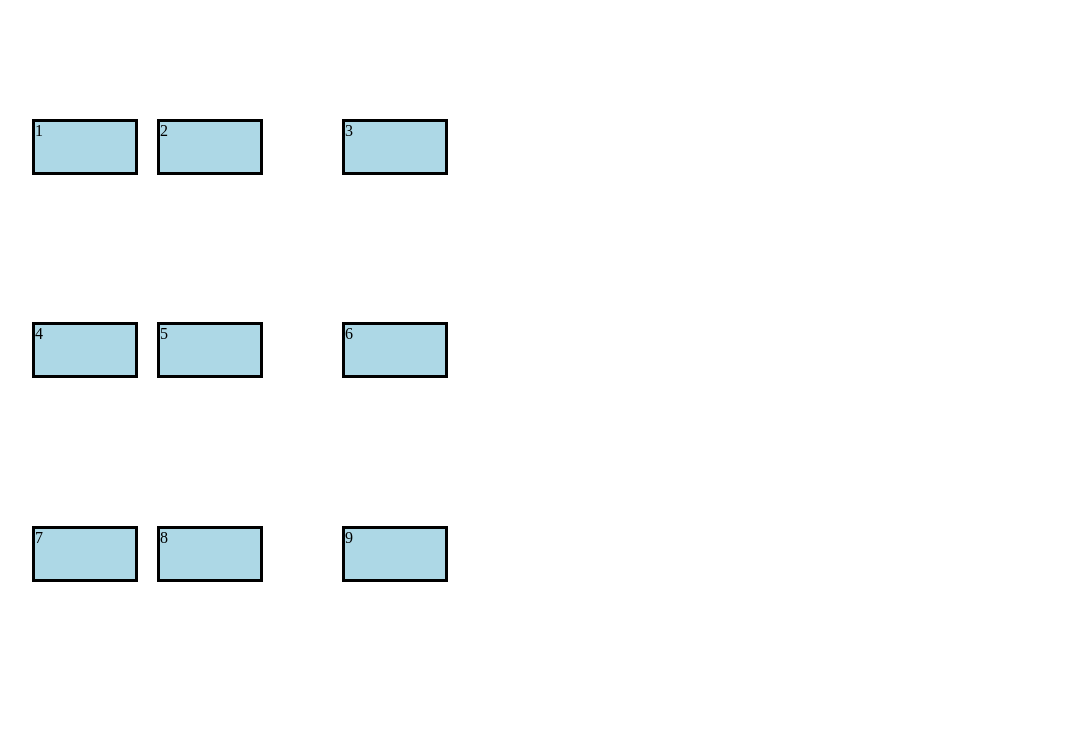
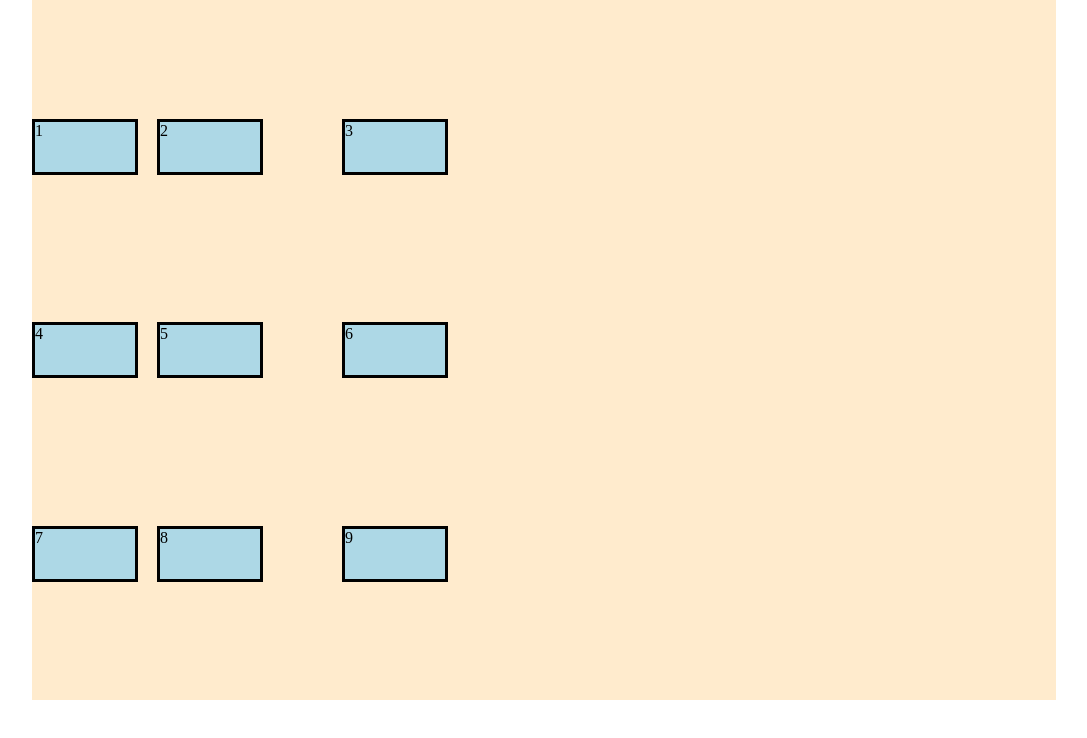
Before and after one commit to chaerulmarwan20/css-code, a plain HTML site: page css-grid/06-grid-alignment/align-content.html in a window 1280 px wide. Shown: the whole page, without its empty margins (96-1183 px from the left). Drawn offline with Linux system fonts and the light colour scheme.

```diff
--- a/css-grid/06-grid-alignment/align-content.html
+++ b/css-grid/06-grid-alignment/align-content.html
@@ -12,7 +12,7 @@
 		}
 
 		.container {
-			/* background-color: blanchedalmond; */
+			background-color: blanchedalmond;
 			width: 80%;
 			height: 700px;
 			margin: auto;
```
Also changed, not shown: css-grid/06-grid-alignment/place-content.html (+1 -1 lines).
